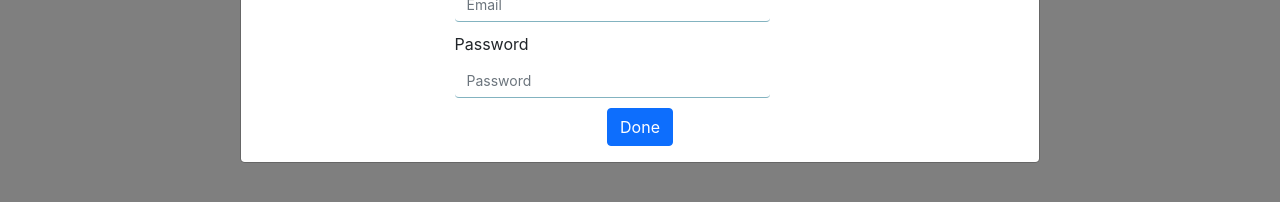
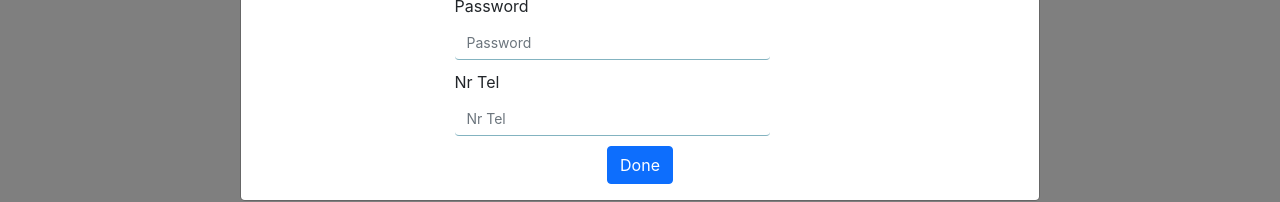
Before and after one commit to LeartIstrefaj/Hospital-Clinic-Management-System, a React (Create React App) app in the folder Client/hospital-management-system/: page /doctor in a window 1280 px wide. Both pictures are taken after a click on the button "Add Doctor". Shown: the part 423-625 px from the top of the page. Built offline with nearby package versions, Linux system fonts and the light colour scheme; no server answers.

Commit message:
Fix for functional delete crud

```diff
--- a/Client/hospital-management-system/package.json
+++ b/Client/hospital-management-system/package.json
@@ -6,7 +6,9 @@
     "@testing-library/jest-dom": "^5.16.5",
     "@testing-library/react": "^13.4.0",
     "@testing-library/user-event": "^13.5.0",
+    "bootstrap": "^5.2.3",
     "react": "^18.2.0",
+    "react-bootstrap": "^2.7.4",
     "react-dom": "^18.2.0",
     "react-router-dom": "^6.11.0",
     "react-scripts": "5.0.1",
--- a/Client/hospital-management-system/src/components/Users/AddDoctorModal.js
+++ b/Client/hospital-management-system/src/components/AddDoctorModal.js
@@ -71,6 +71,12 @@ export class AddDoctorModal extends Component {
                                             placeholder="Password" />
                                     </Form.Group>
 
+                                    <Form.Group controlId="NrTel">
+                                        <Form.Label>Nr Tel</Form.Label>
+                                        <Form.Control type="text" name="NrTel" required
+                                            placeholder="Nr Tel" />
+                                    </Form.Group>
+
                                     <Form.Group className='d-flex justify-content-center'>
                                         <Button variant="primary" className='rounded-5'  type="submit">
                                             Done
--- a/Client/hospital-management-system/src/components/Users/Doctor.js
+++ b/Client/hospital-management-system/src/components/Doctor.js
@@ -3,8 +3,8 @@ import { Table } from 'react-bootstrap';
 
 
 import { Button, ButtonToolbar } from 'react-bootstrap';
-import { AddDoctorModal } from '../Users/AddDoctorModal';
-import { EditDoctorModal } from '../Users/EditDoctorModal';
+import { AddDoctorModal } from '../components/AddDoctorModal';
+import { EditDoctorModal } from '../components/EditDoctorModal';
 
 export class Doctor extends Component {
 
@@ -29,9 +29,9 @@ export class Doctor extends Component {
         this.refreshList();
     }
 
-    deleteTeams(doctorid) {
+    deleteTeams(did) {
         if (window.confirm('Are you sure?')) {
-            fetch('http://localhost:36468/api/doctor/' + doctorid, {
+            fetch('http://localhost:36468/api/doctor/' + did, {
                 method: 'DELETE',
                 header: {
                     'Accept': 'application/json',
@@ -63,8 +63,8 @@ export class Doctor extends Component {
                     </thead>
                     <tbody>
                         {doctorr.map(doctor =>
-                            <tr key={doctor.UserID }>
-                                <td>{doctor.UserID }</td>
+                            <tr key={doctor.UserId }>
+                                <td>{doctor.UserId }</td>
                                 <td>{doctor.FullName }</td>
                                 <td>{doctor.Email }</td>
                                 <td>{doctor.Password}</td>
@@ -74,13 +74,13 @@ export class Doctor extends Component {
                                         <Button className="mr-2" variant="warning"
                                             onClick={() => this.setState({
                                                 editModalShow: true,
-                                                doctorid: doctor.UserID, doctorfullname: doctor.FullName,doctoremail: doctor.Email, doctorpassword: doctor.Password, doctornrtel: doctor.NrTel
+                                                doctorid: doctor.UserId, doctorfullname: doctor.FullName,doctoremail: doctor.Email, doctorpassword: doctor.Password, doctornrtel: doctor.NrTel
                                             })}>
                                             Edit
         </Button>
 
                                         <Button className="mr-2" variant="danger"
-                                            onClick={() => this.deleteTeams(doctor.UserID)}>
+                                            onClick={() => this.deleteTeams(doctor.UserId)}>
                                             Delete
         </Button>
 
--- a/Client/hospital-management-system/src/components/Users/EditDoctorModal.js
+++ b/Client/hospital-management-system/src/components/EditDoctorModal.js
@@ -16,11 +16,11 @@ export class EditDoctorModal extends Component{
                 'Content-Type':'application/json'
             },
             body:JSON.stringify({
-                UserID:event.target.UserID.value,
-                FullName:event.target.FullName.value,
-                Email:event.target.Email.value,
-                Password:event.target.Password.value,
-                NrTel:event.target.NrTel.value
+                UserId: event.target.UserId.value,
+                FullName: event.target.FullName.value,
+                Email: event.target.Email.value,
+                Password: event.target.Password.value,
+                NrTel: event.target.NrTel.value
 
             })
         })
@@ -54,9 +54,9 @@ centered
         <Row>
             <Col sm={6} className="mx-auto">
                 <Form onSubmit={this.handleSubmit}>
-                <Form.Group controlId="UserID">
+                <Form.Group controlId="UserId">
                         <Form.Label>User ID</Form.Label>
-                        <Form.Control type="text" name="UserID" required
+                        <Form.Control type="text" name="UserId" required
                         disabled
                         defaultValue={this.props.doctorid}
                         placeholder="User ID"/>
--- a/Client/hospital-management-system/src/components/Navbar.js
+++ b/Client/hospital-management-system/src/components/Navbar.js
@@ -1,7 +1,7 @@
 import {BrowserRouter,Routes,Route,Link} from 'react-router-dom';
 import {Login} from "./Login";
 import { Dashboard } from "./Dashboard";
-import { Doctor } from "../components/Users/Doctor";
+import { Doctor } from "./Doctor";
 import { Logout } from "./Logout";
 
 function Navbar() {
```
Also changed, not shown: 1 other file (tests, documents, lock files or other folders).
